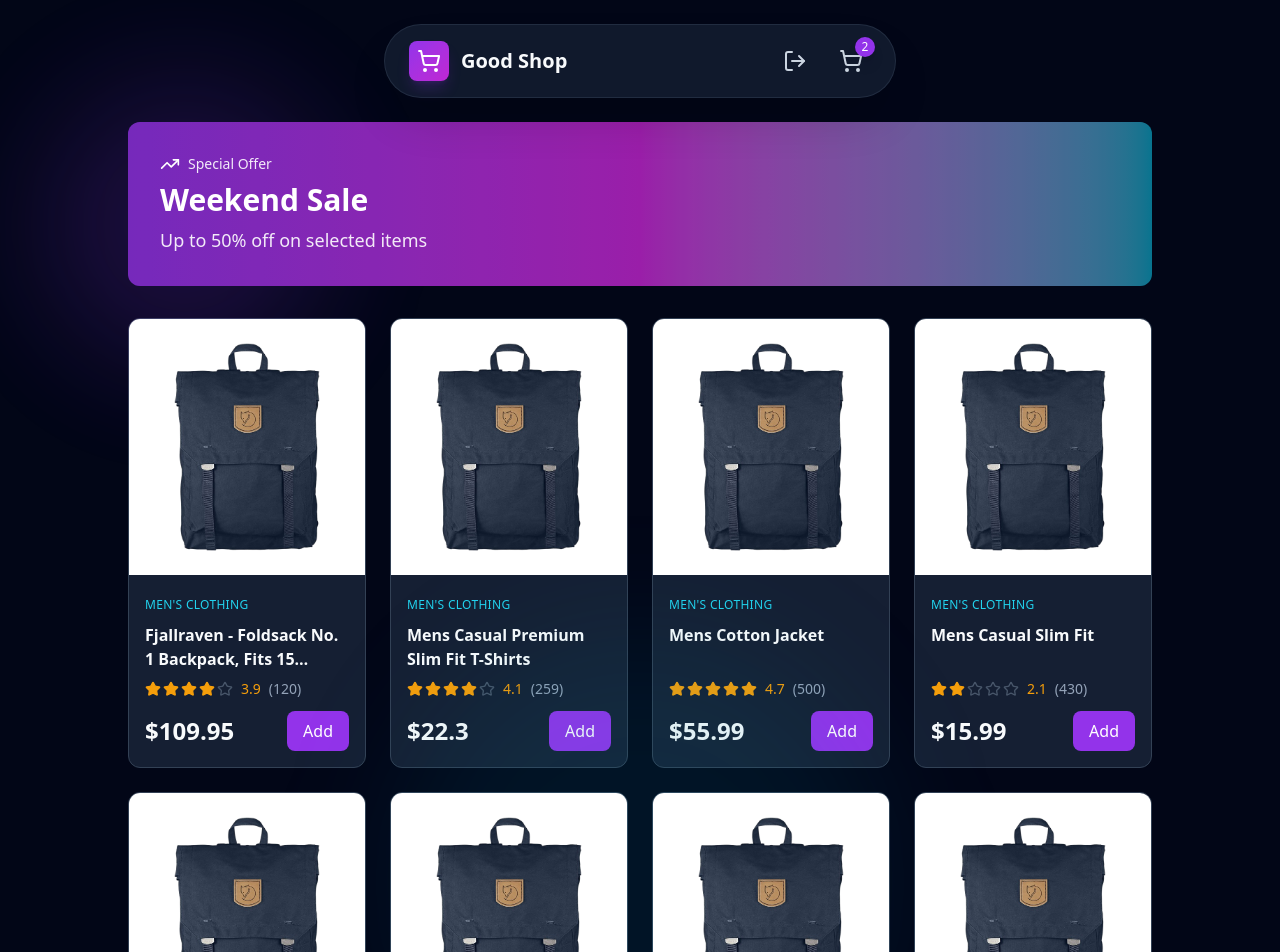
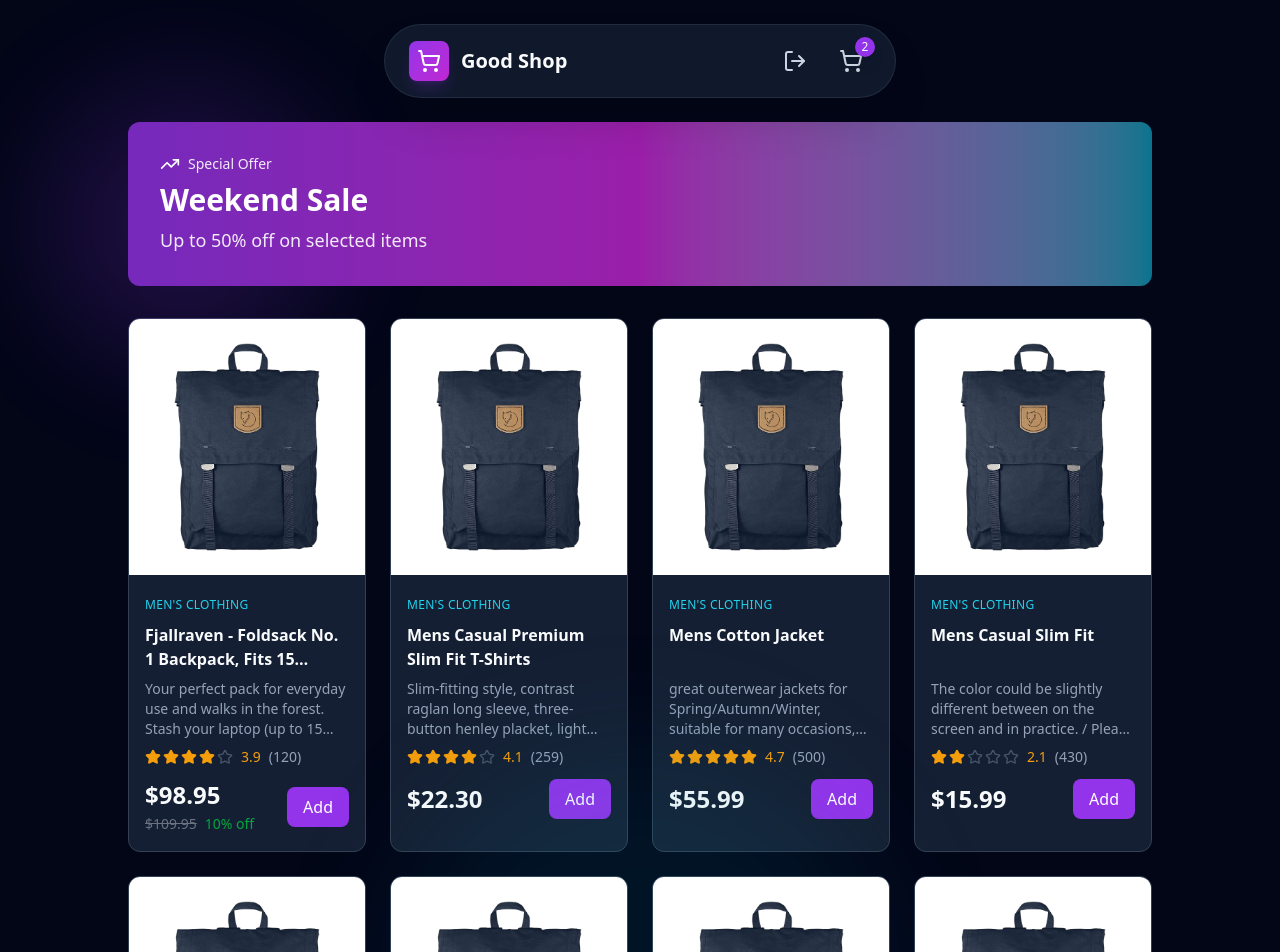
Before and after one commit to Krishnanand2517/shopping-cart-assessment, a React (Vite) app: page / in a window 1280 px wide. Shown: the top 952 px of the page. Built offline with nearby package versions, Linux system fonts and the light colour scheme; sample sign-in values are in the browser's storage.

Commit message:
style: Add offer and discounted price, Add product description

```diff
--- a/src/components/ProductsGrid.tsx
+++ b/src/components/ProductsGrid.tsx
@@ -3,9 +3,15 @@
 import { mockData } from "../data/mockData";
 
 const ProductsGrid = () => {
+  const discountedPrice = (price: number, offer?: number) =>
+    offer ? price - price * (offer / 100) : price;
+
   return (
     <div className="grid grid-cols-1 sm:grid-cols-2 lg:grid-cols-3 xl:grid-cols-4 gap-6">
-      {mockData.map((product) => (
+      {mockData.map((product) => {
+        const finalPrice = discountedPrice(product.price, product.offer);
+
+        return (
           <div
             key={product.id}
             className="bg-surface-900 rounded-xl border border-surface-700 hover:border-primary-600/50 transition-all duration-300 overflow-hidden group"
@@ -28,6 +34,10 @@
               <h3 className="text-text-primary font-semibold mb-2 line-clamp-2 h-12">
                 {product.title}
               </h3>
+
+              <p className="hidden md:line-clamp-3 text-text-tertiary text-sm mb-2">
+                {product.description}
+              </p>
 
               <div className="flex items-center gap-2 mb-3">
                 <div className="flex items-center gap-0.5">
@@ -52,9 +62,27 @@
 
               <div className="flex items-center justify-between">
                 <div>
+                  {product.offer && product.offer > 0 ? (
+                    <>
                       <p className="text-2xl font-bold text-text-primary">
-                  ${product.price}
+                        ${finalPrice.toFixed(2)}
                       </p>
+
+                      <span className="text-sm text-gray-500 line-through">
+                        ${product.price.toFixed(2)}
+                      </span>
+
+                      {product.offer && (
+                        <span className="ml-2 text-green-600 font-medium text-sm mt-2">
+                          {product.offer}% off
+                        </span>
+                      )}
+                    </>
+                  ) : (
+                    <p className="text-2xl font-bold text-text-primary">
+                      ${product.price.toFixed(2)}
+                    </p>
+                  )}
                 </div>
                 <button className="px-4 py-2 rounded-lg font-medium cursor-pointer transition bg-primary-600 hover:bg-primary-700 text-white">
                   Add
@@ -62,7 +90,8 @@
               </div>
             </div>
           </div>
-      ))}
+        );
+      })}
     </div>
   );
 };
--- a/src/data/mockData.ts
+++ b/src/data/mockData.ts
@@ -13,6 +13,7 @@
       rate: 3.9,
       count: 120,
     },
+    offer: 10,
   },
   {
     id: 2,
@@ -105,6 +106,7 @@
       rate: 1.9,
       count: 100,
     },
+    offer: 15,
   },
   {
     id: 9,
--- a/src/types.ts
+++ b/src/types.ts
@@ -9,6 +9,7 @@
     rate: number;
     count: number;
   };
+  offer?: number;
 };
 
 export type CartItem = Product & {
```
Lines whose indentation alone changed are shown as unchanged.
